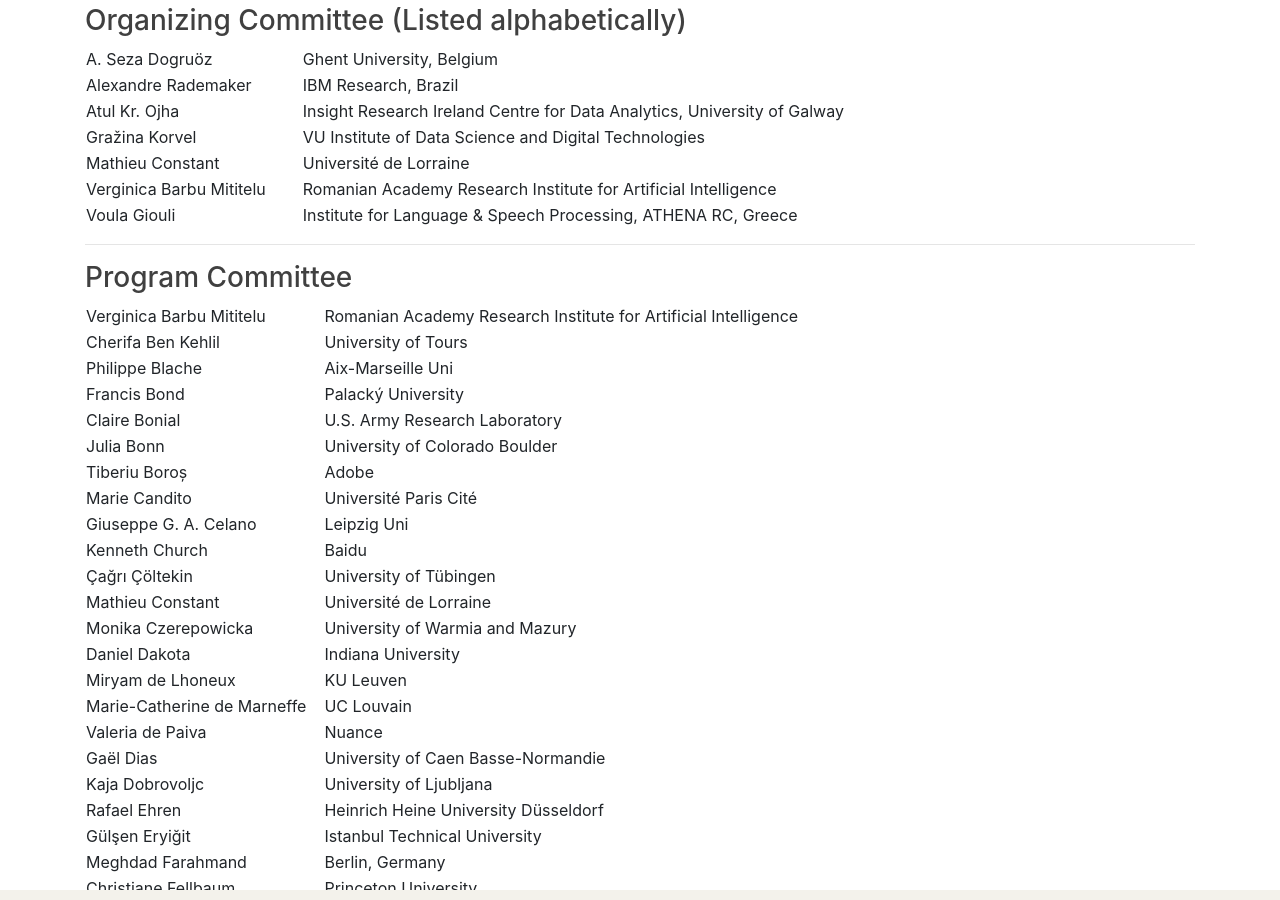
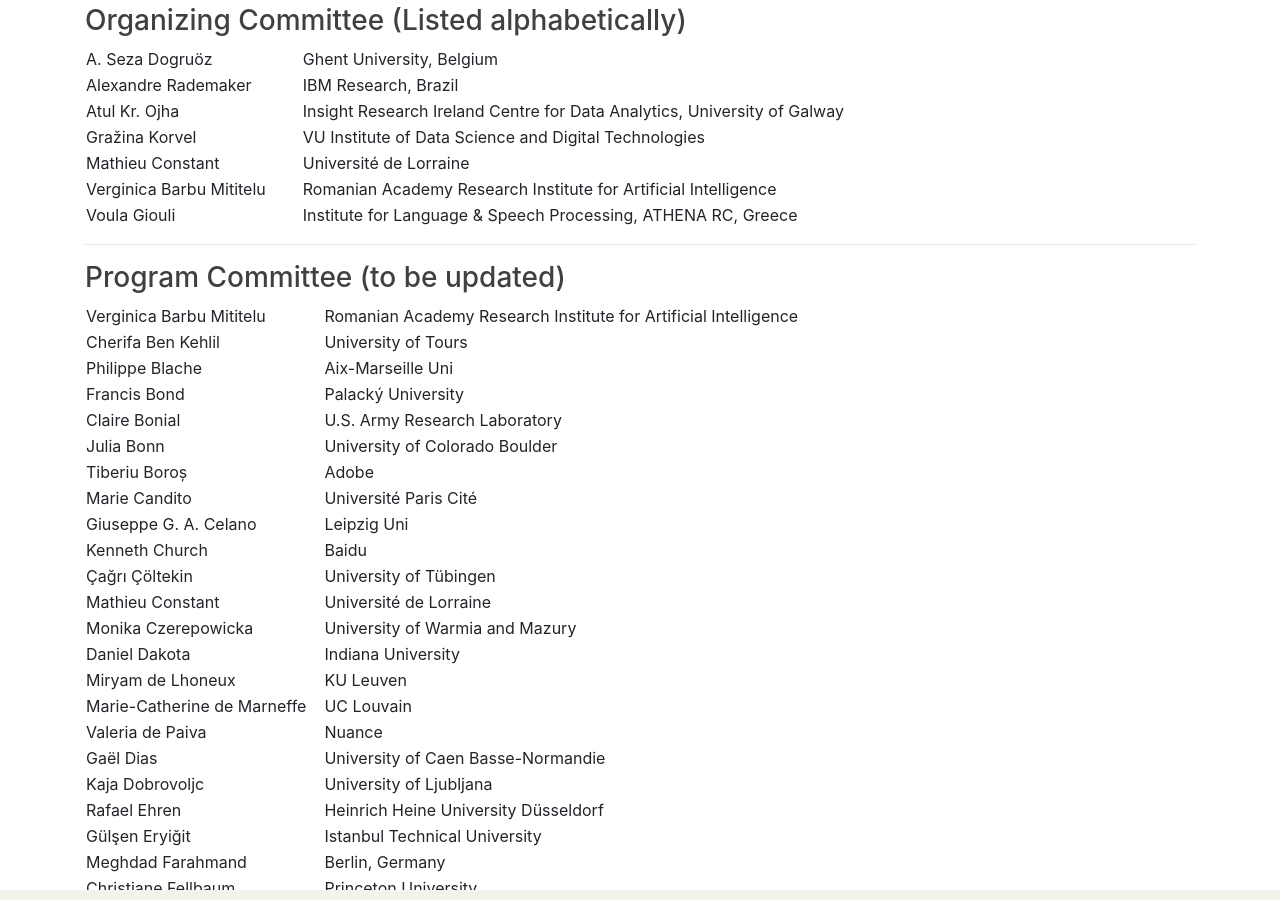
Before and after one commit to multiword/multiword.github.io, a Jekyll site: the page built from mwe2025/index.md, in a window 1280 px wide and 900 px high, scrolled down 3374 px. Built offline with Jekyll 4.4.1, drawn with Linux system fonts in a browser that asks for light colours; comment, search, counter and statistics services are not loaded.

Commit message:
Updated PC "to be updated"

```diff
--- a/mwe2025/index.md
+++ b/mwe2025/index.md
@@ -178,7 +178,7 @@ All deadlines are at 23:59 UTC-12 (Anywhere on Earth).
 
 -----
 
-### <a name="committee"> Program Committee </a>
+### <a name="committee"> Program Committee (to be updated) </a>
 
 | Verginica Barbu Mititelu   | Romanian Academy Research Institute for Artificial Intelligence           |
 | Cherifa Ben Kehlil         | University of Tours        |
```
